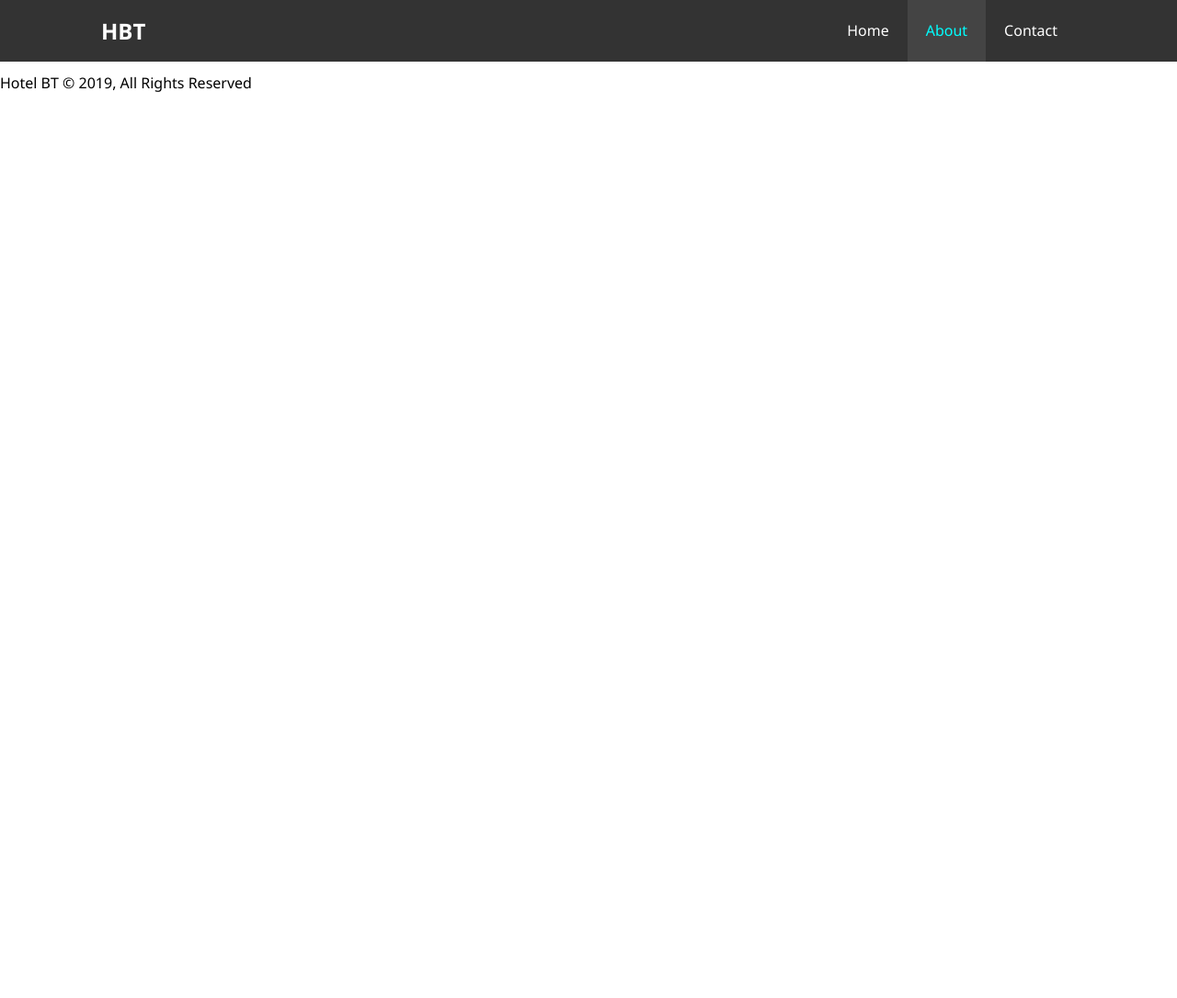
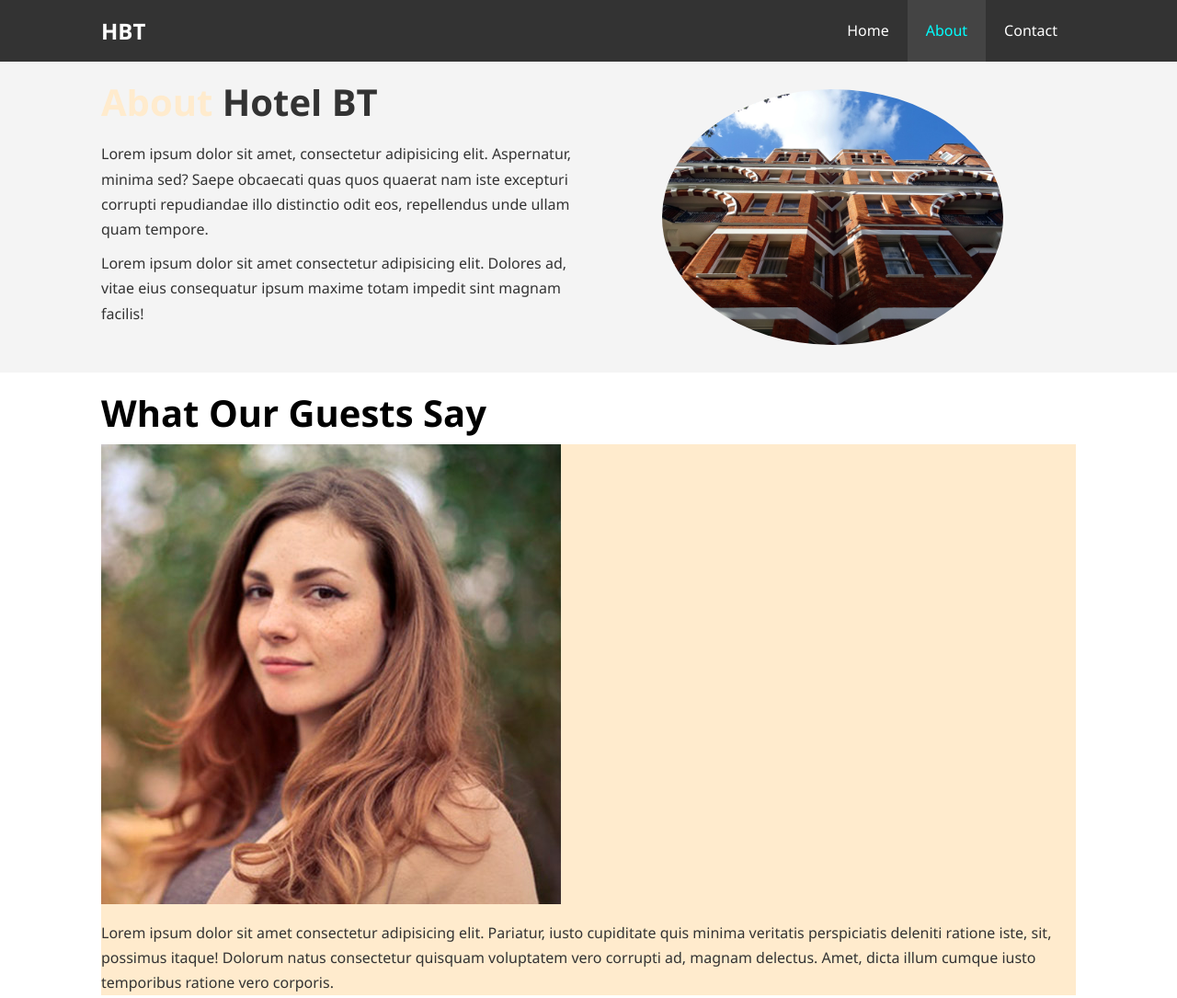
Before and after one commit to Sleyudoags/hotel-website, a plain HTML site: page about.html in a window 1280 px wide. Shown: the top 1085 px of the page at 92% size. Before the commit the page ends 800 px from the top, so only its background shows below. Drawn offline with Linux system fonts and the light colour scheme.

Commit message:
more on about and the css

```diff
--- a/about.html
+++ b/about.html
@@ -25,6 +25,36 @@
     </nav>
     </header>
 
+    <section id="about-info" class="bg-light py-3 ">
+      <div class="container">
+        <div class="info-left">
+          <h1 class="l-heading"><span class="text-primary">About</span> Hotel BT</h1>
+          <p>Lorem ipsum dolor sit amet, consectetur adipisicing elit. Aspernatur, minima sed? Saepe obcaecati quas quos quaerat nam iste excepturi corrupti repudiandae illo distinctio odit eos, repellendus unde ullam quam tempore.</p>
+          <p>Lorem ipsum dolor sit amet consectetur adipisicing elit. Dolores ad, vitae eius consequatur ipsum maxime totam impedit sint magnam facilis!</p>
+        </div>
+        <div class="info-right">
+          <img src="./img/photo-2.jpg" alt="hotel">
+
+        </div>
+      </div>
+    </section>
+
+    <div class="clr"></div>
+
+    <section id="testimonials " class="py-3">
+      <div class="container">
+        <h2 class="l-heading">What Our Guests Say</h2>
+        <div class="testimonial bg-primary">
+          <img src="./img/person-1.jpg" alt="Samantha">
+          <p>Lorem ipsum dolor sit amet consectetur adipisicing elit. Pariatur, iusto cupiditate quis minima veritatis perspiciatis deleniti ratione iste, sit, possimus itaque! Dolorum natus consectetur quisquam voluptatem vero corrupti ad, magnam delectus. Amet, dicta illum cumque iusto temporibus ratione vero corporis.</p>
+        </div>
+
+        <div class="testimonial bg-primary">
+          <img src="./img/person-2.jpg" alt="Jen">
+          <p>Lorem ipsum dolor sit amet consectetur adipisicing elit. Pariatur, iusto cupiditate quis minima veritatis perspiciatis deleniti ratione iste, sit, possimus itaque! Dolorum natus consectetur quisquam voluptatem vero corrupti ad, magnam delectus. Amet, dicta illum cumque iusto temporibus ratione vero corporis.</p>
+        </div>
+      </div>
+    </section>
     <footer id="main-footer">
       <p>Hotel BT &copy; 2019, All Rights Reserved</p>
     </footer>
--- a/css/style.css
+++ b/css/style.css
@@ -74,10 +74,26 @@ p {
 }
 
 .bg-primary {
-  background: #333;
-    color: blanchedalmond;
+  color: #333;
+    background: blanchedalmond;
 
 }
+
+.clr {
+  clear: both;
+}
+
+.l-heading {
+  font-size: 40px;
+}
+
+/*  Padding */
+.py-1 { padding: 10px  0;}
+.py-2 { padding: 20px  0;}
+.py-3 { padding: 30px  0;}
+
+
+
 
 /* Navbar */
 #navbar {
@@ -162,3 +178,55 @@ p {
 #home-info .info-content {
  padding-bottom: 30px ;
 }
+/*  Features */
+.box {
+  float: left;
+  width: 33.3%;
+  padding: 50px;
+  text-align: center;
+}
+
+.box i {
+  margin-bottom: 10px ;
+}
+
+/* About-Info  */
+#about-info .info-right {
+  float: right;
+  width: 50%;
+  min-height: 100%;
+
+}
+
+#about-info .info-right img {
+  display: block;
+  width: 70%;
+  margin: auto;
+  border-radius:  50%;
+}
+
+#about-info .info-left {
+  float: left;
+  width: 50%;
+  min-height: 100%;
+}
+
+/* Testimonials */
+#testionials {
+  height: 600px;
+  background: url(../img/test-bg.jpg);
+}
+
+#testimonials .tesimonial img {
+  width: 100px;
+
+}
+
+
+/* Footer */
+#main-footer {
+  text-align: center;
+   background: #444;
+   color: #f4f4f4;
+   padding: 20px;
+}
--- a/index.html
+++ b/index.html
@@ -5,6 +5,7 @@
   <meta name="viewport" content="width= , initial-scale=1.0">
   <meta name="description " content="Welcome to the most extraodinary hotel in Boston Massachusets ">
   <meta name="keywords" content="hotel, boston hotel, new england hotel ">
+  <script src="https://kit.fontawesome.com/64563c18b9.js" crossorigin="anonymous"></script>
   <link rel="stylesheet" href="css/style.css  ">
   <title>Hotel Bt | Welcome</title>
 </head>
@@ -43,9 +44,29 @@
     <a href="about.html" class="btn btn-light"> Read More</a>
   </div>
 </section>
+<section id="features">
+  <div class="box bg-light">
+      <i class="fa-solid fa-hotel fa-3x"></i>
+    <h3>Great Location</h3>
+    <p>Lorem ipsum dolor sit amet consectetur, adipisicing elit. Quibusdam, commodi?</p>
+  </div>
+  <div class="box bg-primary">
+    <i class="fa-solid fa-utensils fa-3x"></i>
+    <h3>Free Meals</h3>
+    <p>Lorem ipsum dolor sit amet consectetur, adipisicing elit. Quibusdam, commodi?</p>
+  </div>
+  <div class="box bg-light">
+    <i class="fa-solid fa-dumbbell fa-3x"></i>
+    <h3>Fitness Room</h3>
+    <p>Lorem ipsum dolor sit amet consectetur, adipisicing elit. Quibusdam, commodi?</p>
 
-</body>
+  </div>
+</section>
+
+<div class="clr"></div>
+
 <footer id="main-footer">
   <p>Hotel BT &copy; 2019, All Rights Reserved</p>
 </footer>
+</body>
 </html>
```
